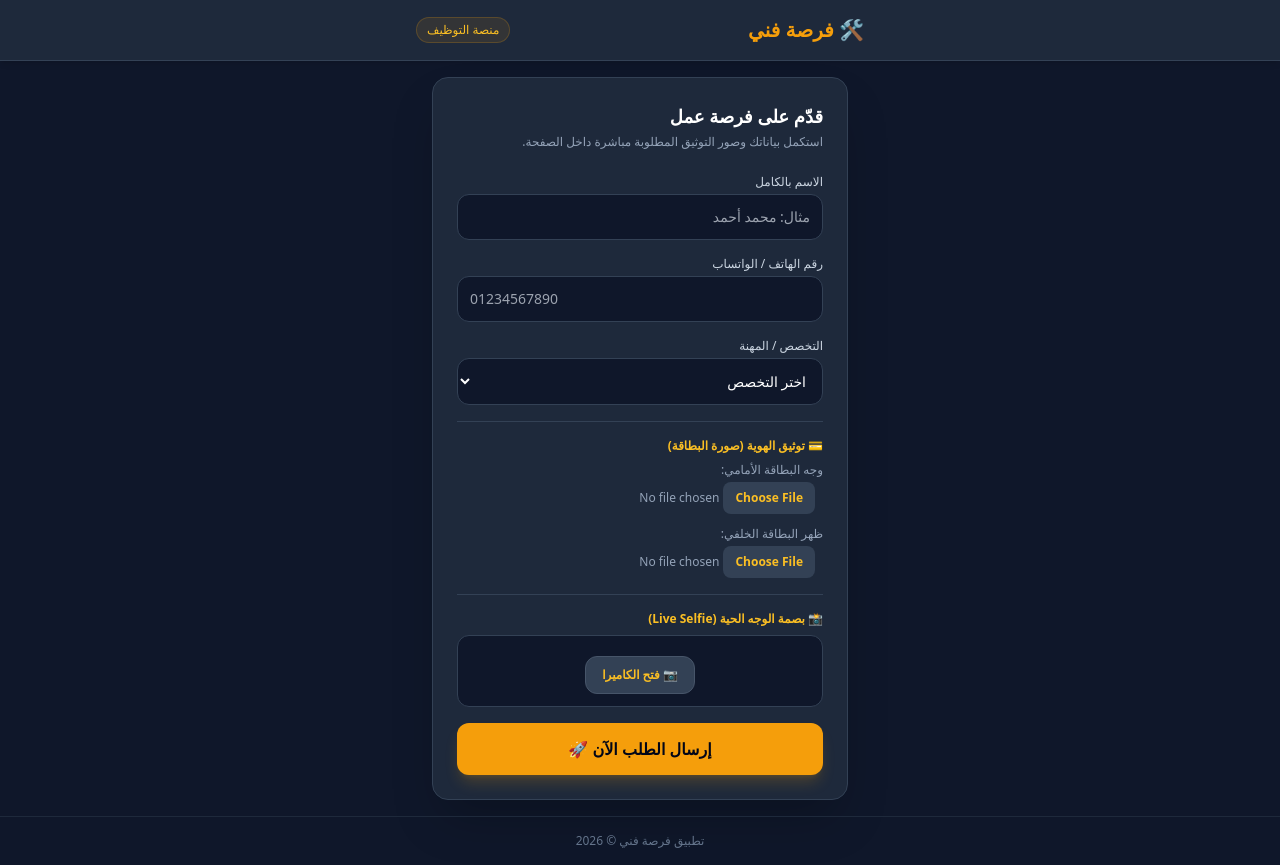
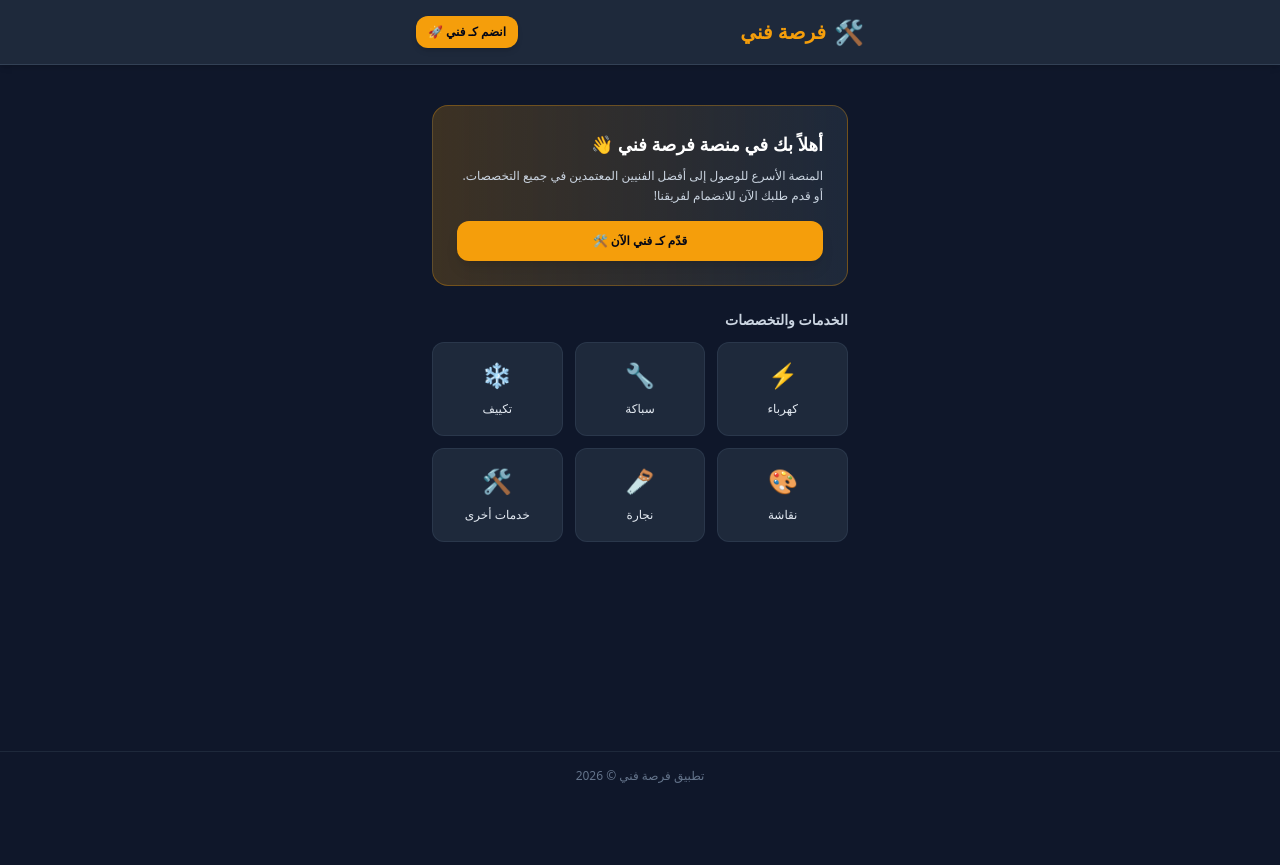
Before and after one commit to hawea772-sudo/-forsa-fanny, a website: page index.html in a window 1280 px wide. After the commit the page ends 800 px from the top, so only its background shows below. Drawn offline with nearby package versions, Linux system fonts and the light colour scheme.

Commit message:
Update index.html

```diff
--- a/index.html
+++ b/index.html
@@ -3,7 +3,7 @@
 <head>
   <meta charset="UTF-8">
   <meta name="viewport" content="width=device-width, initial-scale=1.0">
-  <title>فرصة فني - منصة التوظيف</title>
+  <title>فرصة فني - منصة الخدمات والتوظيف</title>
 
   <link rel="manifest" href="manifest.json">
   <meta name="theme-color" content="#1e293b">
@@ -22,23 +22,79 @@
 <body class="bg-slate-900 text-slate-100 min-h-screen font-sans flex flex-col justify-between">
 
   <!-- Header -->
-  <header class="bg-slate-800 border-b border-slate-700 p-4 sticky top-0 z-50 shadow-md">
+  <header class="bg-slate-800 border-b border-slate-700 p-4 sticky top-0 z-40 shadow-md">
     <div class="max-w-md mx-auto flex justify-between items-center">
-      <h1 class="text-xl font-bold text-amber-500">🛠️ فرصة فني</h1>
-      <span class="text-xs bg-amber-500/10 text-amber-400 px-2.5 py-1 rounded-full border border-amber-500/20">منصة التوظيف</span>
+      <div class="flex items-center gap-2">
+        <span class="text-2xl">🛠️</span>
+        <h1 class="text-xl font-bold text-amber-500">فرصة فني</h1>
+      </div>
+      <button onclick="openApplicationModal()" class="bg-amber-500 hover:bg-amber-600 text-slate-950 text-xs font-bold px-3 py-2 rounded-xl transition-all shadow-md active:scale-95">
+        انضم كـ فني 🚀
+      </button>
     </div>
   </header>
 
-  <!-- Main Container -->
-  <main class="max-w-md mx-auto w-full p-4 flex-1">
+  <!-- Main Content (Application Interface) -->
+  <main class="max-w-md mx-auto w-full p-4 flex-1 space-y-6">
 
-    <!-- Action Decision Modal Banner -->
-    <div id="statusAlert" class="hidden mb-6 p-5 rounded-2xl text-center font-bold text-sm shadow-xl transition-all"></div>
+    <!-- Admin Decision Alert Banner -->
+    <div id="statusAlert" class="hidden p-5 rounded-2xl text-center font-bold text-sm shadow-xl transition-all"></div>
 
-    <!-- Application Form Card -->
-    <div class="bg-slate-800 p-6 rounded-2xl border border-slate-700 shadow-2xl">
-      <h2 class="text-lg font-bold mb-1 text-white">قدّم على فرصة عمل</h2>
-      <p class="text-slate-400 text-xs mb-6">استكمل بياناتك وصور التوثيق المطلوبة مباشرة داخل الصفحة.</p>
+    <!-- Hero / Welcome Banner -->
+    <div class="bg-gradient-to-r from-amber-500/20 to-slate-800 p-6 rounded-2xl border border-amber-500/30">
+      <h2 class="text-lg font-bold text-white mb-2">أهلاً بك في منصة فرصة فني 👋</h2>
+      <p class="text-xs text-slate-300 leading-relaxed mb-4">
+        المنصة الأسرع للوصول إلى أفضل الفنيين المعتمدين في جميع التخصصات. أو قدم طلبك الآن للانضمام لفريقنا!
+      </p>
+      <div class="flex gap-2">
+        <button onclick="openApplicationModal()" class="w-full bg-amber-500 hover:bg-amber-600 text-slate-950 text-xs font-bold py-3 rounded-xl shadow-lg transition-all">
+          قدّم كـ فني الآن 🛠️
+        </button>
+      </div>
+    </div>
+
+    <!-- Categories / Services Grid -->
+    <div>
+      <h3 class="text-sm font-bold text-slate-300 mb-3">الخدمات والتخصصات</h3>
+      <div class="grid grid-cols-3 gap-3 text-center">
+        <div class="bg-slate-800 p-4 rounded-xl border border-slate-700/60 hover:border-amber-500/50 transition-all cursor-pointer">
+          <span class="text-2xl block mb-1">⚡</span>
+          <span class="text-xs font-medium text-slate-200">كهرباء</span>
+        </div>
+        <div class="bg-slate-800 p-4 rounded-xl border border-slate-700/60 hover:border-amber-500/50 transition-all cursor-pointer">
+          <span class="text-2xl block mb-1">🔧</span>
+          <span class="text-xs font-medium text-slate-200">سباكة</span>
+        </div>
+        <div class="bg-slate-800 p-4 rounded-xl border border-slate-700/60 hover:border-amber-500/50 transition-all cursor-pointer">
+          <span class="text-2xl block mb-1">❄️</span>
+          <span class="text-xs font-medium text-slate-200">تكييف</span>
+        </div>
+        <div class="bg-slate-800 p-4 rounded-xl border border-slate-700/60 hover:border-amber-500/50 transition-all cursor-pointer">
+          <span class="text-2xl block mb-1">🎨</span>
+          <span class="text-xs font-medium text-slate-200">نقاشة</span>
+        </div>
+        <div class="bg-slate-800 p-4 rounded-xl border border-slate-700/60 hover:border-amber-500/50 transition-all cursor-pointer">
+          <span class="text-2xl block mb-1">🪚</span>
+          <span class="text-xs font-medium text-slate-200">نجارة</span>
+        </div>
+        <div class="bg-slate-800 p-4 rounded-xl border border-slate-700/60 hover:border-amber-500/50 transition-all cursor-pointer">
+          <span class="text-2xl block mb-1">🛠️</span>
+          <span class="text-xs font-medium text-slate-200">خدمات أخرى</span>
+        </div>
+      </div>
+    </div>
+
+  </main>
+
+  <!-- Application Form Modal (Popup/Slide Page) -->
+  <div id="appModal" class="fixed inset-0 bg-slate-950/80 backdrop-blur-sm z-50 hidden flex justify-center items-end sm:items-center p-0 sm:p-4 overflow-y-auto">
+    <div class="bg-slate-800 w-full max-w-md rounded-t-3xl sm:rounded-2xl border border-slate-700 p-6 max-h-[90vh] overflow-y-auto space-y-4 shadow-2xl relative">
+
+      <!-- Close Modal Button -->
+      <div class="flex justify-between items-center border-b border-slate-700 pb-3">
+        <h3 class="text-base font-bold text-amber-500">استمارة التقديم كـ فني</h3>
+        <button onclick="closeApplicationModal()" class="text-slate-400 hover:text-white text-xl font-bold p-1">✕</button>
+      </div>
 
       <form id="jobForm" onsubmit="handleFormSubmit(event)" class="space-y-4">
 
@@ -66,16 +122,14 @@
         </div>
 
         <!-- ID Upload Section -->
-        <div class="border-t border-slate-700 pt-4 mt-2">
+        <div class="border-t border-slate-700 pt-4">
           <label class="block text-xs font-bold text-amber-400 mb-2">💳 توثيق الهوية (صورة البطاقة)</label>
-
           <div class="space-y-3">
             <div>
               <span class="block text-xs text-slate-400 mb-1">وجه البطاقة الأمامي:</span>
               <input type="file" id="idFrontInput" accept="image/*" required onchange="handleFileSelect(event, 'idFrontPreview')" class="w-full text-xs text-slate-400 file:mr-2 file:py-2 file:px-3 file:rounded-lg file:border-0 file:text-xs file:font-semibold file:bg-slate-700 file:text-amber-400 cursor-pointer">
               <img id="idFrontPreview" class="hidden mt-2 rounded-lg max-h-32 border border-slate-700 w-full object-cover">
             </div>
-
             <div>
               <span class="block text-xs text-slate-400 mb-1">ظهر البطاقة الخلفي:</span>
               <input type="file" id="idBackInput" accept="image/*" required onchange="handleFileSelect(event, 'idBackPreview')" class="w-full text-xs text-slate-400 file:mr-2 file:py-2 file:px-3 file:rounded-lg file:border-0 file:text-xs file:font-semibold file:bg-slate-700 file:text-amber-400 cursor-pointer">
@@ -85,9 +139,8 @@
         </div>
 
         <!-- Camera Section -->
-        <div class="border-t border-slate-700 pt-4 mt-2">
+        <div class="border-t border-slate-700 pt-4">
           <label class="block text-xs font-bold text-amber-400 mb-2">📸 بصمة الوجه الحية (Live Selfie)</label>
-
           <div class="bg-slate-900 p-3 rounded-xl border border-slate-700 text-center">
             <video id="webcam" autoplay playsinline class="hidden w-full h-44 bg-black rounded-lg mb-2 object-cover"></video>
             <canvas id="canvas" class="hidden"></canvas>
@@ -106,13 +159,12 @@
 
         <!-- Submit Button -->
         <button type="submit" id="submitBtn" class="w-full bg-amber-500 hover:bg-amber-600 active:scale-95 transition-all text-slate-950 font-bold py-3.5 rounded-xl shadow-lg shadow-amber-500/20 mt-4 cursor-pointer">
-          إرسال الطلب الآن 🚀
+          إرسال طلب الانضمام 🚀
         </button>
 
       </form>
     </div>
-
-  </main>
+  </div>
 
   <footer class="text-center p-4 text-xs text-slate-500 border-t border-slate-800">
     تطبيق فرصة فني &copy; 2026
@@ -124,13 +176,16 @@
     let selfieBase64 = "";
     let videoStream = null;
 
-    // Force Unregister old Service Worker to bypass Cache issue
-    if ('serviceWorker' in navigator) {
-      navigator.serviceWorker.getRegistrations().then(function(registrations) {
-        for(let registration of registrations) {
-          registration.unregister();
-        }
-      });
+    // Modal Control Functions
+    function openApplicationModal() {
+      document.getElementById('appModal').classList.remove('hidden');
+    }
+
+    function closeApplicationModal() {
+      document.getElementById('appModal').classList.add('hidden');
+      if (videoStream) {
+        videoStream.getTracks().forEach(track => track.stop());
+      }
     }
 
     function handleFileSelect(event, previewId) {
@@ -222,21 +277,22 @@
 
       emailjs.send('service_ofjx955', 'template_saoi5q6', templateParams)
         .then(function() {
-           alert('✅ تم إرسال الطلب بنجاح!');
+           alert('✅ تم إرسال طلبك بنجاح وسنقوم بمراجعته!');
            document.getElementById('jobForm').reset();
            document.getElementById('idFrontPreview').classList.add('hidden');
            document.getElementById('idBackPreview').classList.add('hidden');
            document.getElementById('selfiePreview').classList.add('hidden');
+           closeApplicationModal();
         }, function(error) {
            alert('❌ حدث خطأ أثناء الإرسال.');
         })
         .finally(function() {
            btn.disabled = false;
-           btn.innerText = 'إرسال الطلب الآن 🚀';
+           btn.innerText = 'إرسال طلب الانضمام 🚀';
         });
     }
 
-    // Process Actions inside the page
+    // Process Direct Admin Actions from Email
     window.addEventListener('DOMContentLoaded', () => {
       const urlParams = new URLSearchParams(window.location.search);
       const action = urlParams.get('action');
```
